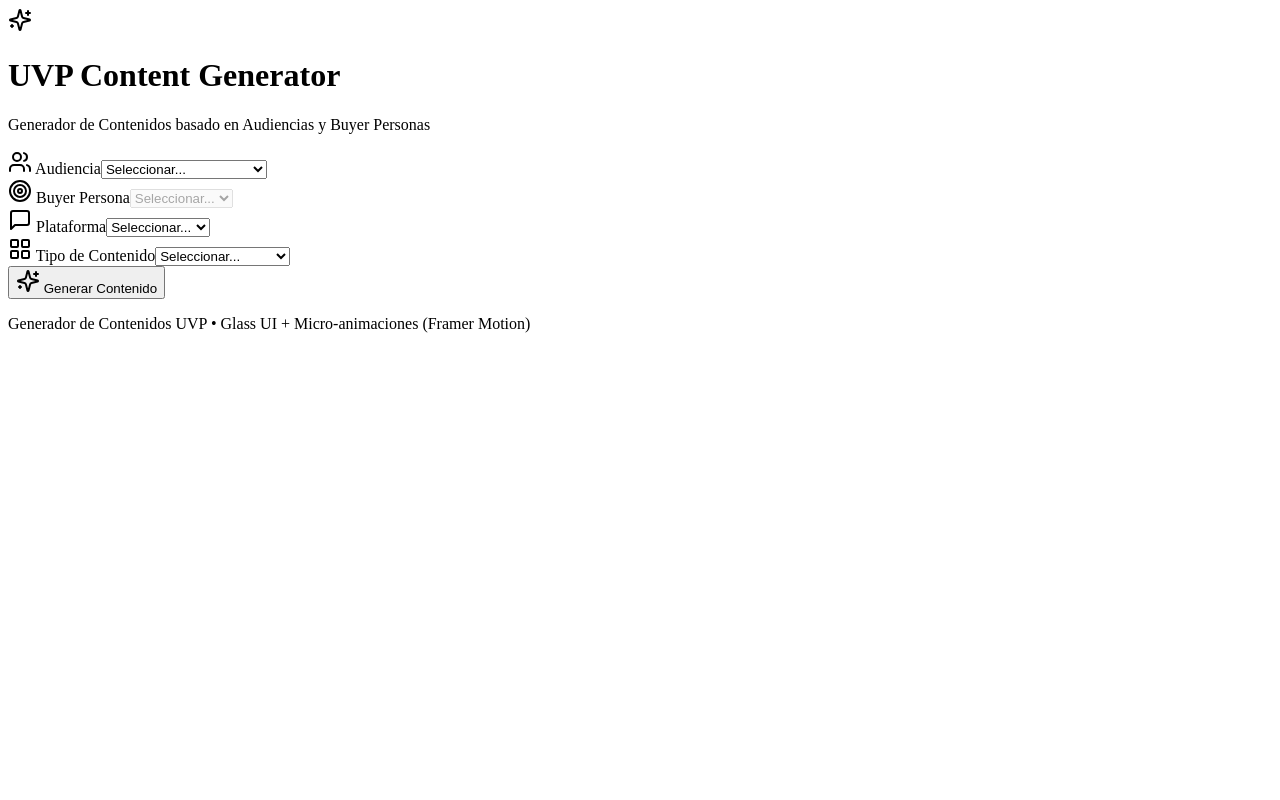
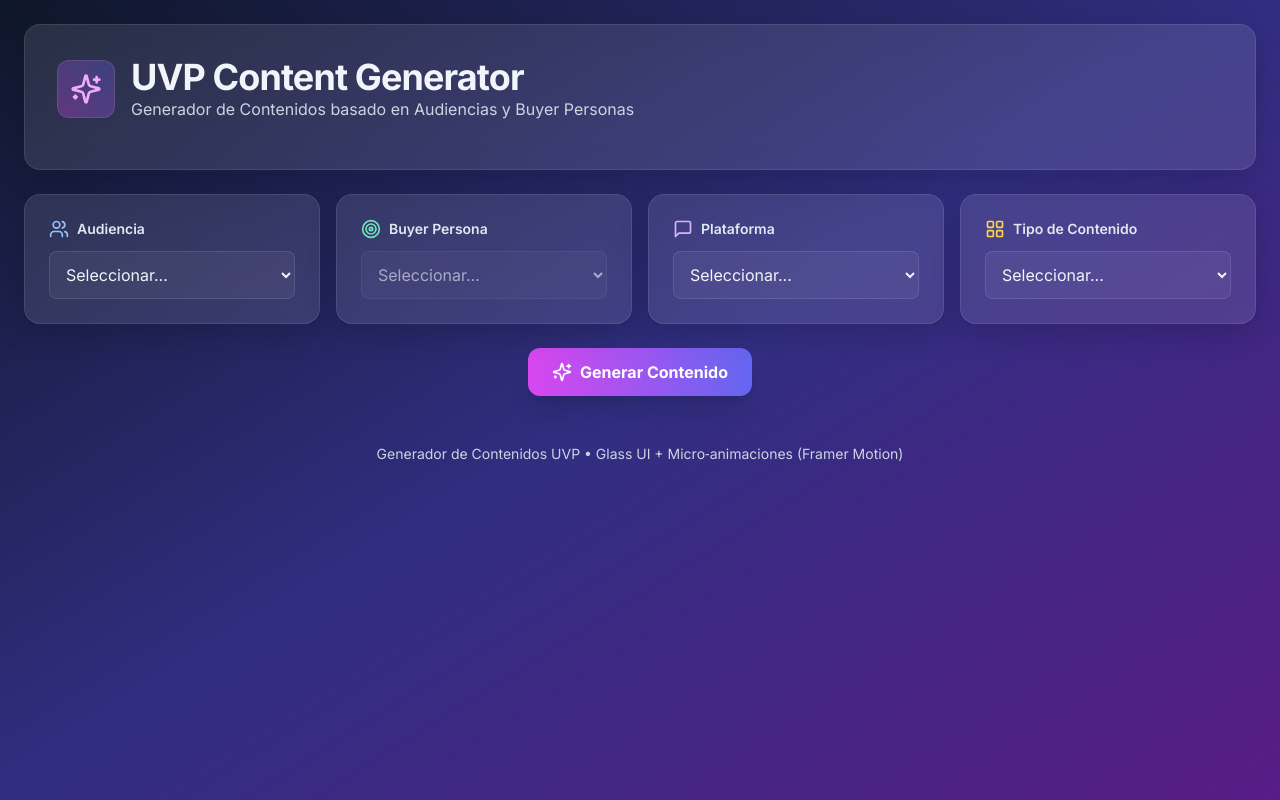
Before and after one commit to VSolanoMAAK/UVPContentGenerator, a Next.js app: page / in a window 1280 px wide. Built offline with nearby package versions, Linux system fonts and the light colour scheme.

Commit message:
Add files via upload

```diff
--- a/src/app/layout.tsx
+++ b/src/app/layout.tsx
@@ -1,4 +1,8 @@
+import './globals.css'
+
+import { Inter } from 'next/font/google'
+const inter = Inter({ subsets: ['latin'] })
 export const metadata = { icons: { icon: '/icon.png' }, title: 'UVP Content Generator', description: 'Generador de contenidos por audiencias y buyer personas' };
 export default function RootLayout({ children }: { children: React.ReactNode }) {
-  return (<html lang="es"><body className="min-h-screen antialiased">{children}</body></html>);
+  return (<html lang="es"><body className={`min-h-screen antialiased ${inter.className}`}>{children}</body></html>);
 }
```
